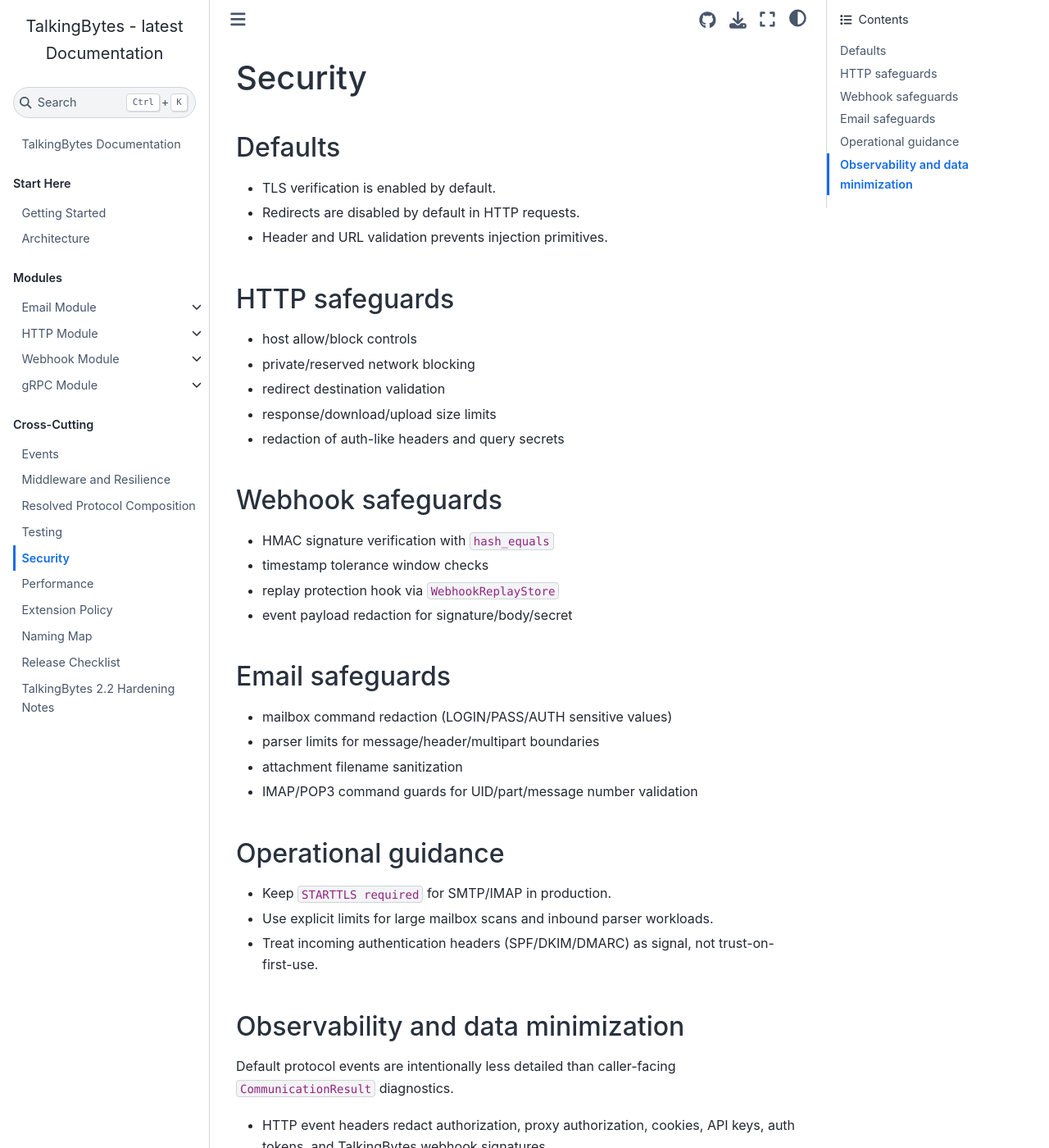
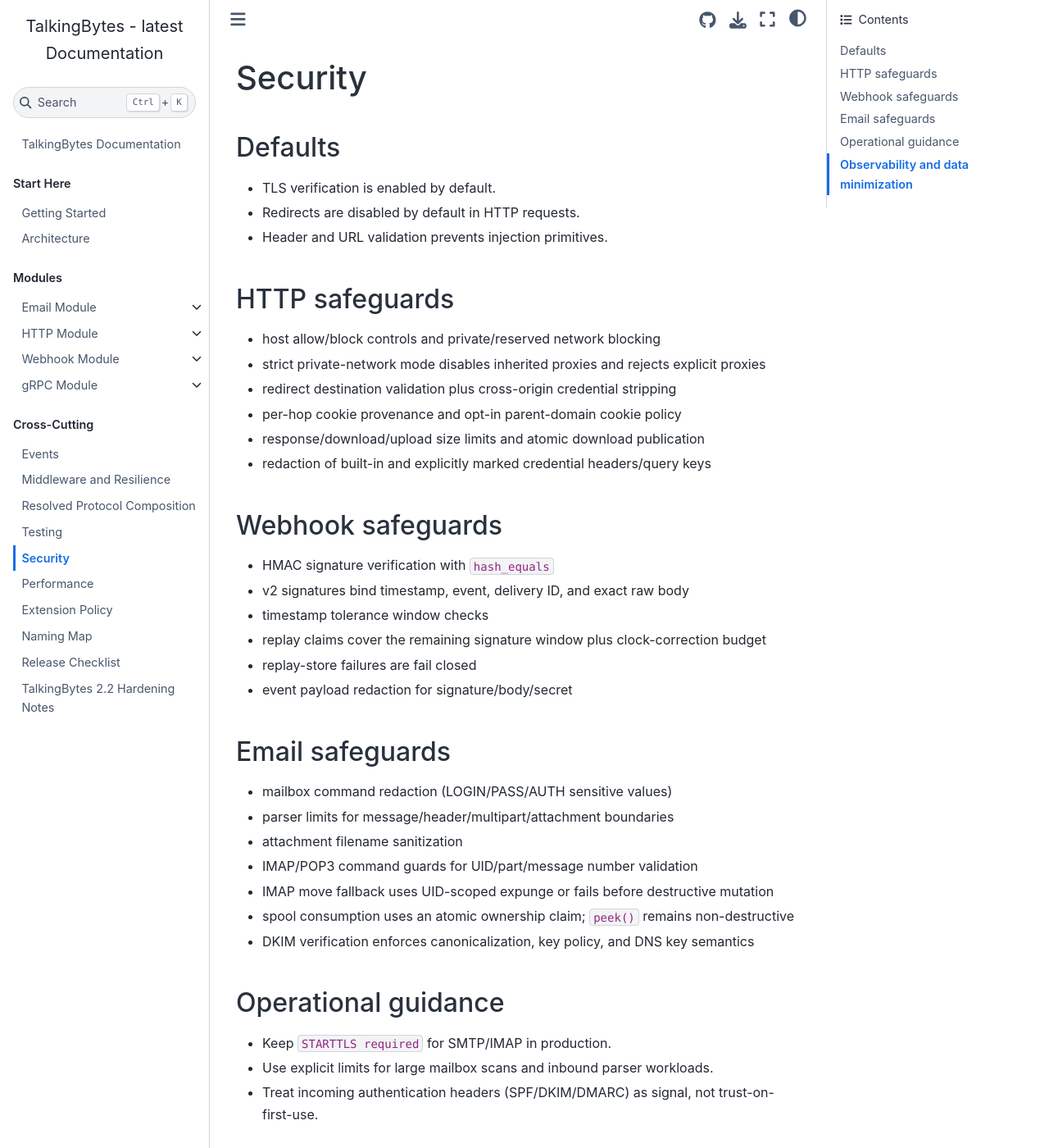
Before and after one commit to infocyph/TalkingBytes, a Sphinx documentation site: the page built from docs/security.rst, in a window 1280 px wide and 1400 px high. Shown: the whole window at 82% size. Built offline with Sphinx 7.4.7 and the Sphinx Book theme 1.1.4, drawn with Linux system fonts in a browser that asks for light colours.

Commit message:
docs(security): align hardening guarantees

```diff
--- a/docs/security.rst
+++ b/docs/security.rst
@@ -11,27 +11,33 @@
 HTTP safeguards
 ---------------
 
-- host allow/block controls
-- private/reserved network blocking
-- redirect destination validation
-- response/download/upload size limits
-- redaction of auth-like headers and query secrets
+- host allow/block controls and private/reserved network blocking
+- strict private-network mode disables inherited proxies and rejects explicit proxies
+- redirect destination validation plus cross-origin credential stripping
+- per-hop cookie provenance and opt-in parent-domain cookie policy
+- response/download/upload size limits and atomic download publication
+- redaction of built-in and explicitly marked credential headers/query keys
 
 Webhook safeguards
 ------------------
 
 - HMAC signature verification with ``hash_equals``
+- v2 signatures bind timestamp, event, delivery ID, and exact raw body
 - timestamp tolerance window checks
-- replay protection hook via ``WebhookReplayStore``
+- replay claims cover the remaining signature window plus clock-correction budget
+- replay-store failures are fail closed
 - event payload redaction for signature/body/secret
 
 Email safeguards
 ----------------
 
 - mailbox command redaction (LOGIN/PASS/AUTH sensitive values)
-- parser limits for message/header/multipart boundaries
+- parser limits for message/header/multipart/attachment boundaries
 - attachment filename sanitization
 - IMAP/POP3 command guards for UID/part/message number validation
+- IMAP move fallback uses UID-scoped expunge or fails before destructive mutation
+- spool consumption uses an atomic ownership claim; ``peek()`` remains non-destructive
+- DKIM verification enforces canonicalization, key policy, and DNS key semantics
 
 Operational guidance
 --------------------
```
